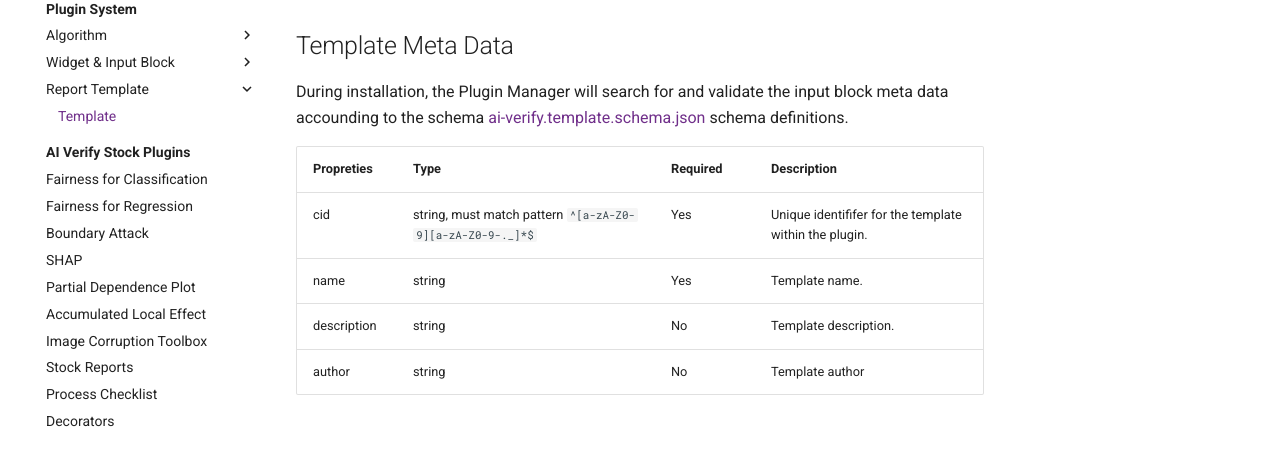
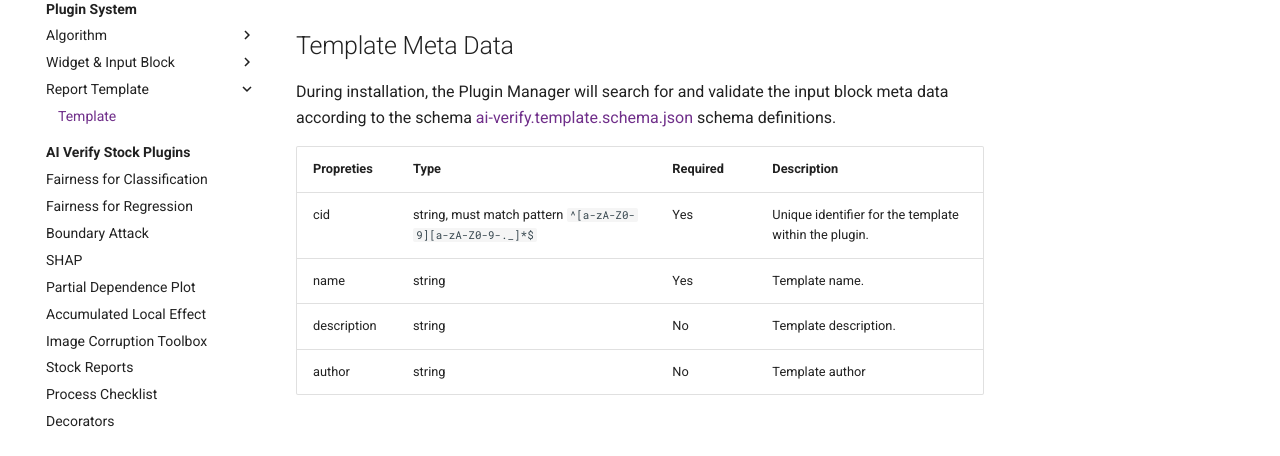
Before and after one commit to aiverify-foundation/aiverify-developer-tools, an MkDocs documentation site: the page built from docs/plugins/widget/Template.md, in a window 1280 px wide and 1103 px high. Shown: the part 318-774 px from the top of the window. Built offline with MkDocs 1.6.1 and Material for MkDocs 9.7.7, drawn with Linux system fonts in a browser that asks for light colours.

Commit message:
fix typos

```diff
--- a/docs/plugins/widget/Template.md
+++ b/docs/plugins/widget/Template.md
@@ -7,11 +7,11 @@ Each input block consists of at least two files located under the **templates**
 
 ## Template Meta Data
 
-During installation, the Plugin Manager will search for and validate the input block meta data accounding to the schema [ai-verify.template.schema.json](../schemas/ai-verify.template.schema.json) schema definitions.
+During installation, the Plugin Manager will search for and validate the input block meta data according to the schema [ai-verify.template.schema.json](../schemas/ai-verify.template.schema.json) schema definitions.
 
 | Propreties | Type | Required | Description |
 | ---------- | ---- | -------- | ----------- |
-| cid | string, must match pattern `^[a-zA-Z0-9][a-zA-Z0-9-._]*$` | Yes | Unique identififer for the template within the plugin. |
+| cid | string, must match pattern `^[a-zA-Z0-9][a-zA-Z0-9-._]*$` | Yes | Unique identifier for the template within the plugin. |
 | name | string | Yes | Template name. |
 | description | string | No | Template description. |
 | author | string | No | Template author |
--- a/docs/schemas/ai-verify.algorithm.schema.json
+++ b/docs/schemas/ai-verify.algorithm.schema.json
@@ -6,7 +6,7 @@
     "type": "object",
     "properties": {
         "cid": {
-            "description": "Unique identififer for the algorithm within the plugin",
+            "description": "Unique identifier for the algorithm within the plugin",
             "type": "string",
             "pattern": "^[a-zA-Z0-9][a-zA-Z0-9-._]*$"
         },
--- a/docs/schemas/ai-verify.inputBlock.schema.json
+++ b/docs/schemas/ai-verify.inputBlock.schema.json
@@ -6,7 +6,7 @@
     "type": "object",
     "properties": {
         "cid": {
-            "description": "Unique identififer for the input block within the plugin",
+            "description": "Unique identifier for the input block within the plugin",
             "type": "string",
             "pattern": "^[a-zA-Z0-9][a-zA-Z0-9-._]*$"
         },
--- a/docs/schemas/ai-verify.plugin.schema.json
+++ b/docs/schemas/ai-verify.plugin.schema.json
@@ -6,7 +6,7 @@
     "type": "object",
     "properties": {
         "gid": {
-            "description": "Unique global identififer for the plugin",
+            "description": "Unique global identifier for the plugin",
             "type": "string",
             "pattern": "^[a-zA-Z0-9][a-zA-Z0-9-._]*$"
         },
--- a/docs/schemas/ai-verify.template.schema.json
+++ b/docs/schemas/ai-verify.template.schema.json
@@ -6,7 +6,7 @@
   "type": "object",
   "properties": {
       "cid": {
-          "description": "Unique identififer for the template within the plugin",
+          "description": "Unique identifier for the template within the plugin",
           "type": "string",
           "pattern": "^[a-zA-Z0-9][a-zA-Z0-9-._]*$"
       },
--- a/docs/schemas/ai-verify.widget.schema.json
+++ b/docs/schemas/ai-verify.widget.schema.json
@@ -6,7 +6,7 @@
   "type": "object",
   "properties": {
       "cid": {
-          "description": "Unique identififer for the widget within the plugin",
+          "description": "Unique identifier for the widget within the plugin",
           "type": "string",
           "pattern": "^[a-zA-Z0-9][a-zA-Z0-9-._]*$"
       },
```
Also changed, not shown: docs/plugins/widget/InputBlock.md (+2 -2 lines), docs/plugins/widget/Widget.md (+2 -2 lines), docs/stock_plugins/image_corruption.md (+4 -4 lines).
